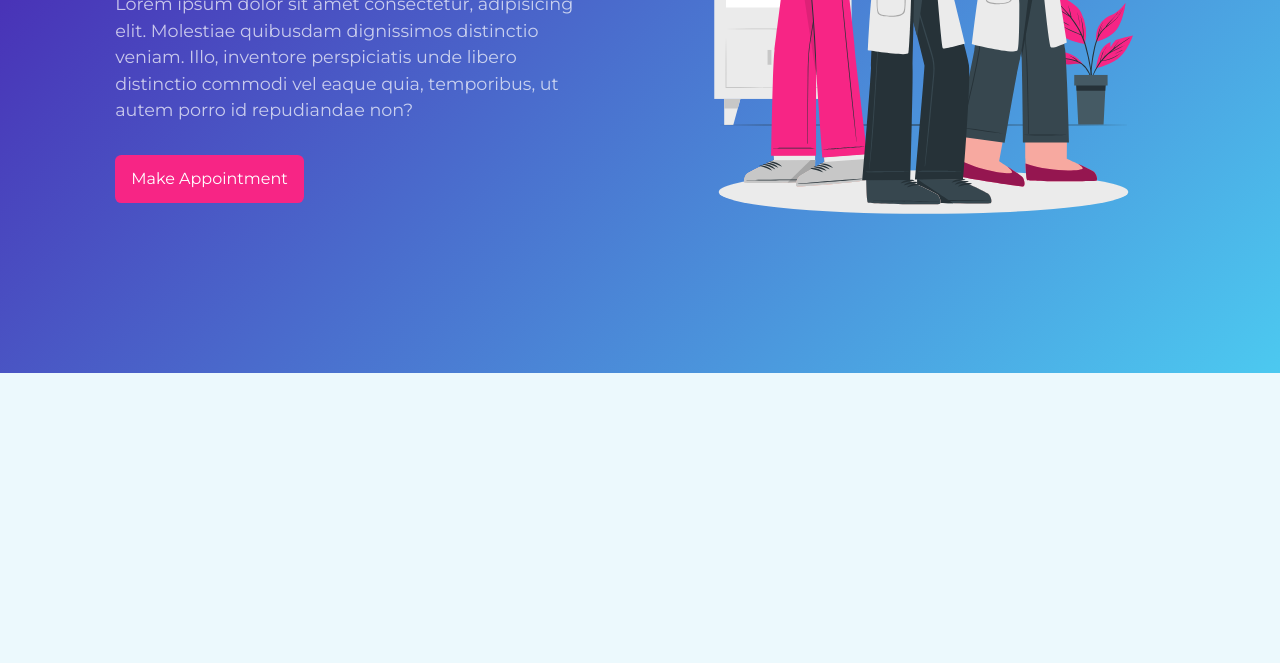
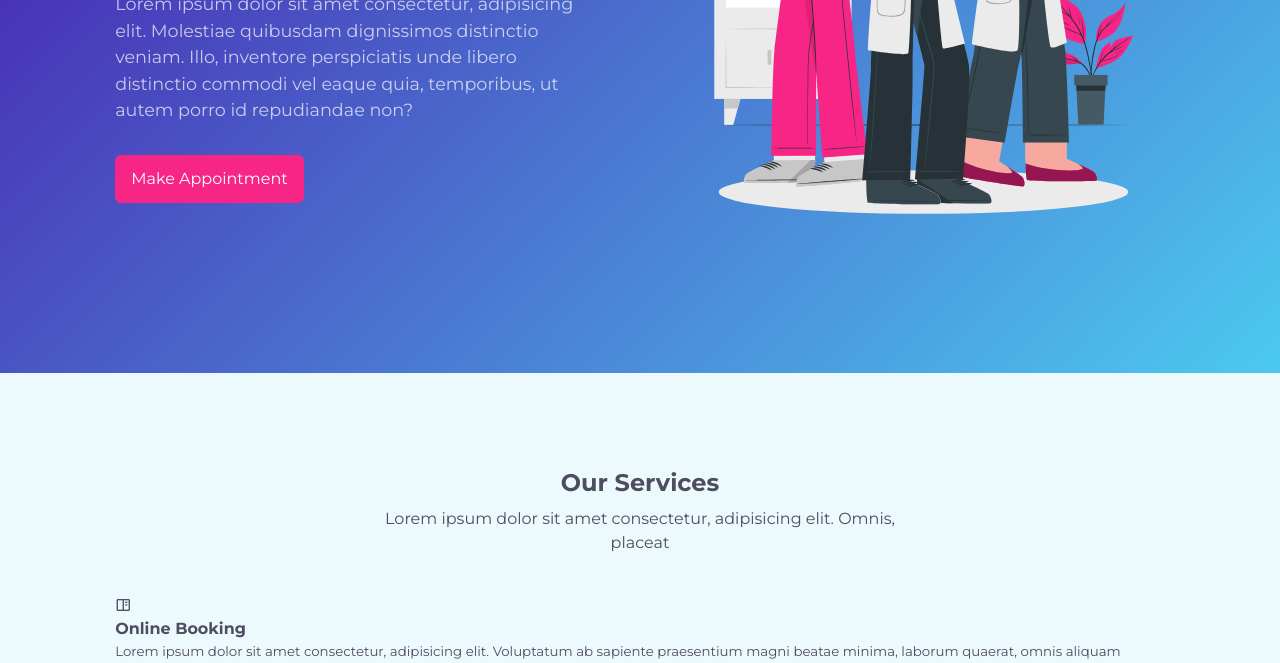
Before and after one commit to jihadul-isl-dev/responsive-sass-hospital-website, a website: page index.html in a window 1280 px wide. Shown: the part 427-1090 px from the top of the page. Before the commit the page ends 800 px from the top, so only its background shows below. Drawn offline with nearby package versions, Linux system fonts and the light colour scheme.

Commit message:
feat: complete our services structure

```diff
--- a/index.html
+++ b/index.html
@@ -55,6 +55,27 @@
       </div>
     </header>
     <!-- ============ End of Header ============ -->
+    <!-- ================= Our Services -->
+    <section id="services">
+      <h2>Our Services</h2>
+      <p>
+        Lorem ipsum dolor sit amet consectetur, adipisicing elit. Omnis, placeat
+      </p>
+      <div class="container">
+        <article>
+          <i class="bx bx-book-content"></i>
+          <div>
+            <h4>Online Booking</h4>
+            <small
+              >Lorem ipsum dolor sit amet consectetur, adipisicing elit.
+              Voluptatum ab sapiente praesentium magni beatae minima, laborum
+              quaerat, omnis aliquam
+            </small>
+          </div>
+        </article>
+      </div>
+    </section>
+    <!-- ================= End Of Our Services -->
 
     <script src="../main.js"></script>
   </body>
--- a/scss/abstracts/_index.scss
+++ b/scss/abstracts/_index.scss
@@ -2,3 +2,4 @@
 @forward "general";
 @forward "nav";
 @forward "header";
+@forward "services";
```
Also changed, not shown: scss/abstracts/_services.scss (added).
